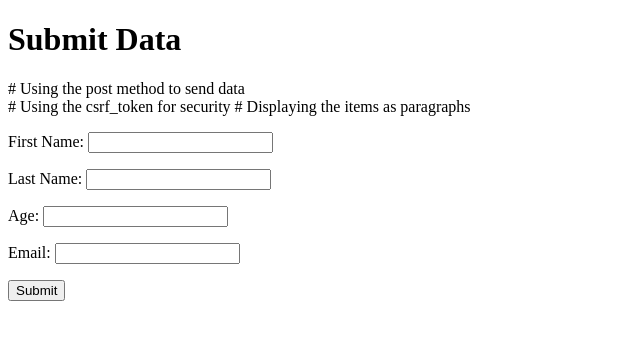
After one commit to VicBocanegra25/nursing_project, a Django app: page /submit/ in a window 1280 px wide. The commit adds this page. Shown: the top 340 px of the page, without its empty margins (0-640 px from the left). Run offline with Django 4.2, Linux system fonts and the light colour scheme.

Commit message:
Feature 2 is completed. The users can now submit their data

```diff
--- /dev/null
+++ b/nursing/forms.py
@@ -0,0 +1,23 @@
+from django import forms
+
+# Using Validation Error to fix issues with the text fields
+from django.core.exceptions import ValidationError
+
+
+def validate_alphabetic(value):
+    if not all(char.isalpha() or char.isspace() or char == "-" for char in value):
+        raise ValidationError(
+            f"{value} contains non-alphabetic characters",
+            params={"value": value},
+        )
+
+
+class SubmitDataForm(forms.Form):
+    name = forms.CharField(
+        max_length=50, validators=[validate_alphabetic], label="First Name"
+    )
+    last_name = forms.CharField(
+        max_length=50, validators=[validate_alphabetic], label="Last Name"
+    )
+    age = forms.IntegerField(label="Age")
+    email = forms.EmailField(label="Email")
--- /dev/null
+++ b/nursing/templates/base_generic.html
@@ -0,0 +1,19 @@
+<!DOCTYPE html>
+<html lang="en">
+<head>
+    <meta charset="UTF-8">
+    <title>Nursing Application</title>
+</head>
+<body>
+    <header>
+        <!-- Navigation and other common header elements go here -->
+    </header>
+
+    {% block content %}
+    {% endblock %}
+
+    <footer>
+        <!-- Footer elements go here -->
+    </footer>
+</body>
+</html>
--- /dev/null
+++ b/nursing/templates/submit_data.html
@@ -0,0 +1,15 @@
+<!-- Our form template that allows users to submit their data-->
+{% extends "base_generic.html" %}
+
+{% block content %}
+<h1>Submit Data</h1>
+# Using the post method to send data
+<form method="post">
+    # Using the csrf_token for security
+    {% csrf_token %}
+    # Displaying the items as paragraphs
+    {{ form.as_p }}
+    <button type="submit">Submit</button>
+</form>
+
+{% endblock %}
--- a/nursing/urls.py
+++ b/nursing/urls.py
@@ -1,7 +1,10 @@
 from django.urls import path
 from .views import HomePageView
+from . import views
 
 urlpatterns = [
     # The path function is mapping "" to our HomePageView.
     path("", HomePageView.as_view(), name="home"),
+    # Adding our submit data view
+    path("submit/", views.SubmitDataView.as_view(), name="submit"),
 ]
--- a/nursing/views.py
+++ b/nursing/views.py
@@ -1,7 +1,17 @@
 # Creating a class-based view for a simple homepage
 from django.views.generic import TemplateView
+from django.views.generic.edit import FormView
+from .forms import SubmitDataForm
 
 
 class HomePageView(TemplateView):
     # This is a simple class-based view that will render the home.html template
     template_name = "home.html"
+
+
+class SubmitDataView(FormView):
+    # Now we're actually using a Form View to collect data
+    template_name = "submit_data.html"
+    form_class = SubmitDataForm
+    # Redirect to the homepage after submitting the form
+    success_url = "/"
```
Also changed, not shown: nursing/templates/home.html (+5 -10 lines), nursing/tests.py (+41 -1 lines).
